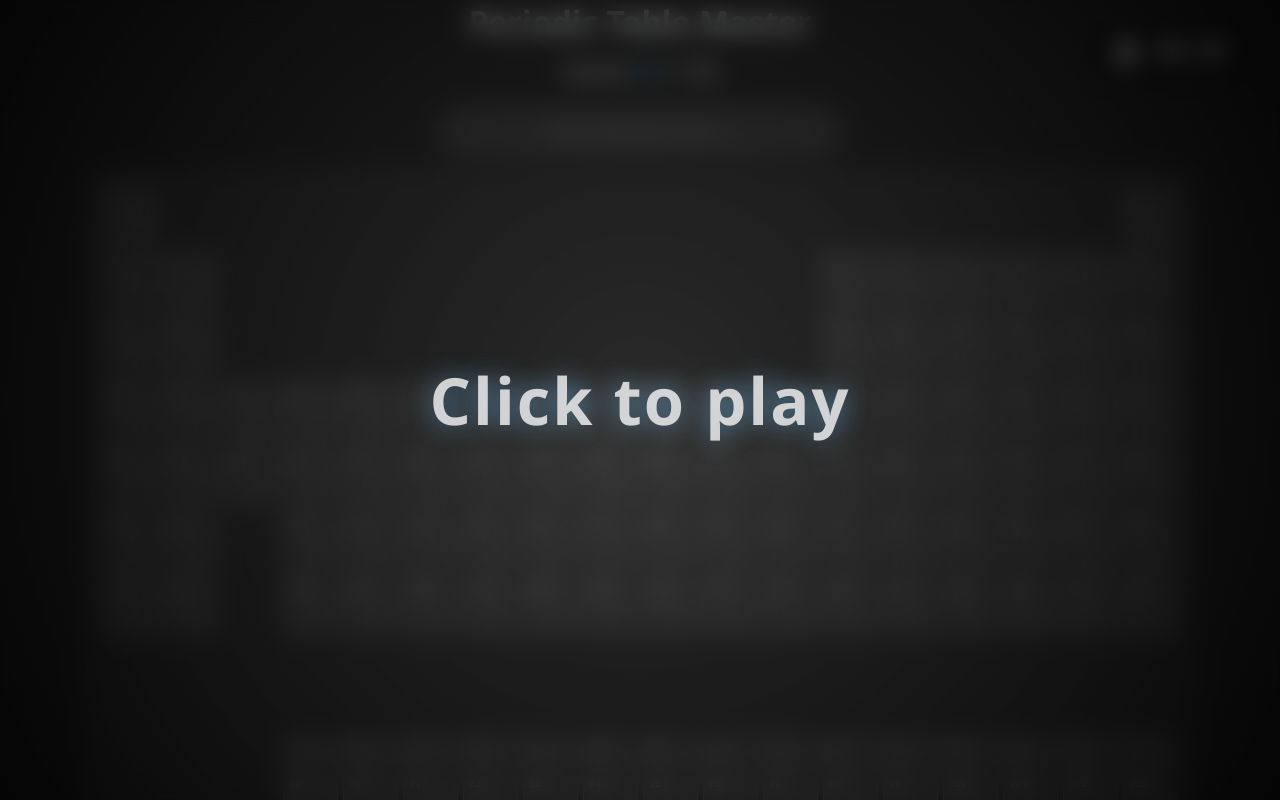
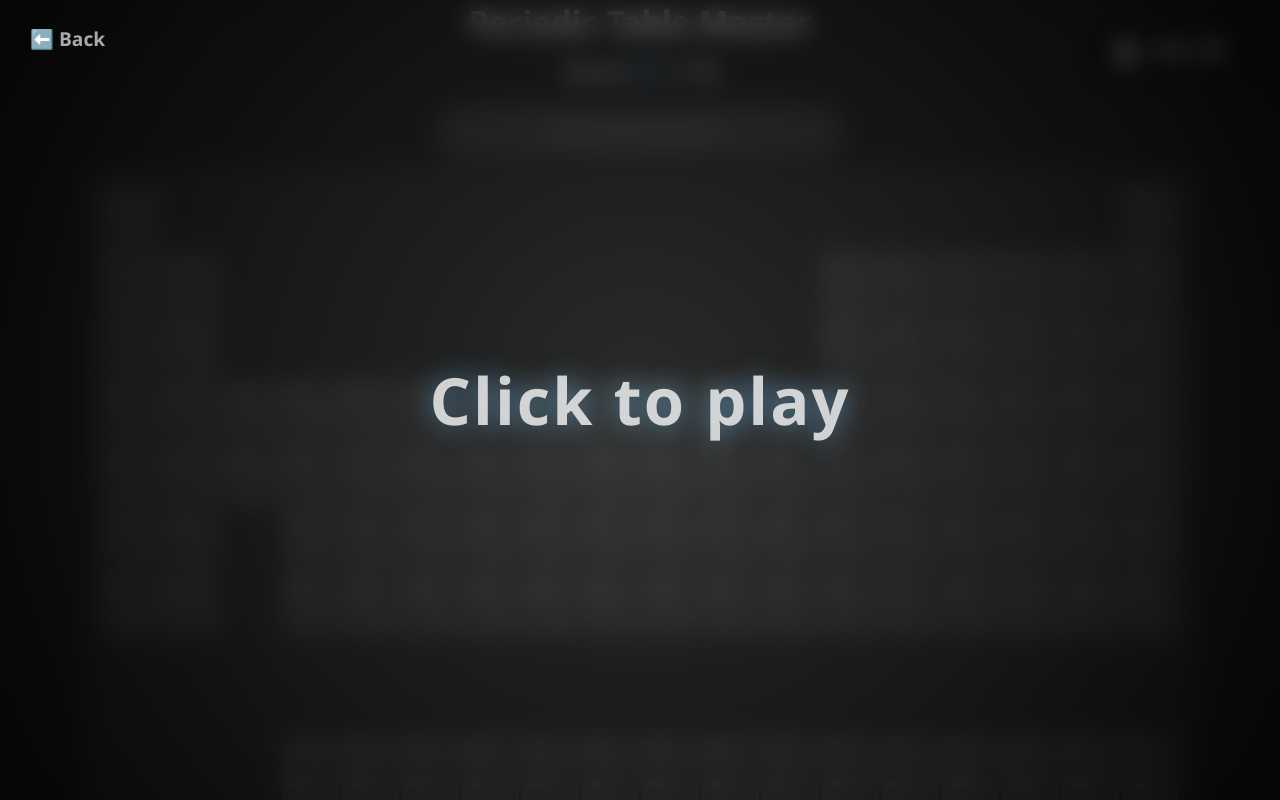
Before and after one commit to PoTly555/elementeiei, a Flask app: page /play in a window 1280 px wide. Run offline with Flask 3, Linux system fonts and the light colour scheme.

Commit message:
Update index.html

```diff
--- a/templates/index.html
+++ b/templates/index.html
@@ -5,6 +5,23 @@
     <meta name="viewport" content="width=device-width, initial-scale=1.0">
     <title>เกมทายตารางธาตุ</title>
     <style>
+        /* --- ปุ่ม Back มุมซ้ายบน --- */
+        #back-btn {
+            position: fixed;
+            top: 25px;       /* ห่างจากขอบบน */
+            left: 30px;      /* ห่างจากขอบซ้าย */
+            font-size: 1.2rem;
+            color: #aaa;
+            text-decoration: none;
+            font-weight: bold;
+            z-index: 10000;  /* ตั้งค่าสูงๆ ให้ลอยอยู่เหนือหมอก */
+            cursor: pointer;
+            transition: color 0.3s, text-shadow 0.3s;
+        }
+        #back-btn:hover {
+            color: #fff;
+            text-shadow: 0 0 10px rgba(255, 255, 255, 0.8);
+        }
 body {
             font-family: 'Segoe UI', sans-serif; background-color: #1a1a1a; color: white;
             display: flex; flex-direction: column; align-items: center; justify-content: center;
@@ -199,7 +216,7 @@ p { font-size: 1.5rem; color: #aaa; margin-bottom: 30px; }
     </style>
 </head>
 <body>
-
+    <a id="back-btn">⬅️ Back</a>
     <div id="fog-overlay">
         <div class="click-text">Click to play</div>
     </div>
@@ -235,6 +252,14 @@ p { font-size: 1.5rem; color: #aaa; margin-bottom: 30px; }
     </div>
 
 <script>
+    document.getElementById('back-btn').addEventListener('click', () => {
+            // หยุดเวลา
+            clearInterval(timerInterval);
+            // เด้งแจ้งเตือนสรุปผลคะแนน
+            alert(`สรุปผลงานก่อนออก:\nคุณทายไปได้ทั้งหมด ${score} / 118 ธาตุ!`);
+            // พากลับหน้าแรก พร้อมส่งคะแนนไปโชว์ด้วย
+            window.location.href = `/?score=${score}`;
+        });
         const elements = {{ elements | tojson }};
 
         // รับค่าเวลาที่ตั้งไว้จาก Python (หน่วยเป็นนาที)
```
